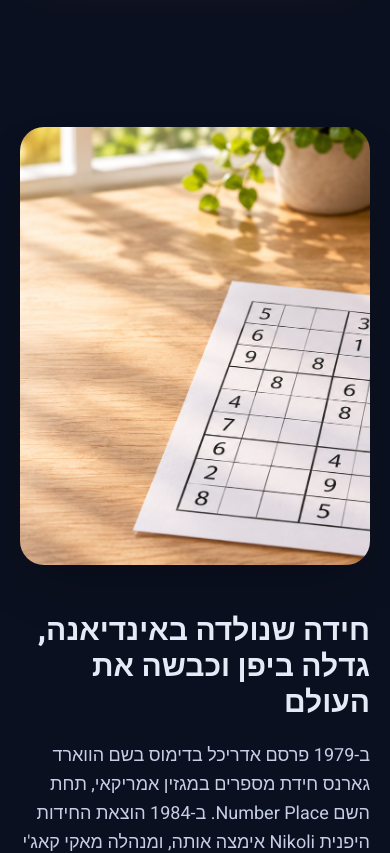
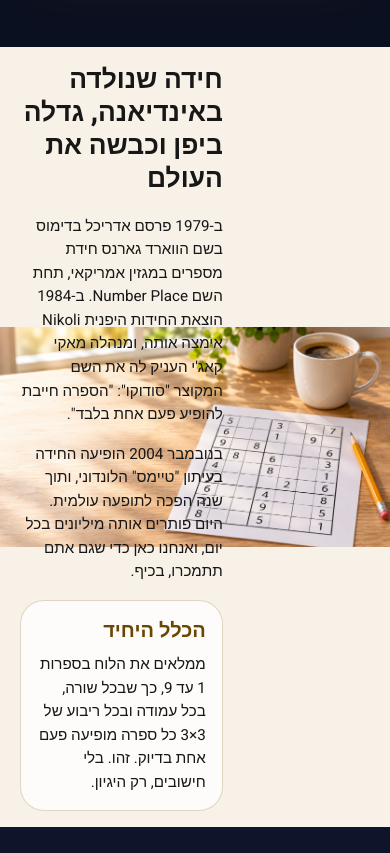
Before and after one commit to Simtob-Eran/lecture-live-site, a React (Vite) app: page / in a window 390 px wide. Shown: the part 1100-1953 px from the top of the page. Built offline with nearby package versions, Linux system fonts and the light colour scheme.

Commit message:
Make Sudoku story full-width over uncropped photo

```diff
--- a/src/index.css
+++ b/src/index.css
@@ -35,6 +35,100 @@ html {
   animation: cell-pop 0.45s ease-out forwards;
 }
 
+/* Full-width Sudoku photo with its story overlaid on the open left side. */
+#about {
+  position: relative;
+  width: 100%;
+  max-width: none;
+  overflow: hidden;
+  padding: 0;
+  background: #f7f1e7;
+  color: #171717;
+}
+
+#about > div {
+  position: relative;
+  display: block;
+  width: 100%;
+  max-width: none;
+  min-height: clamp(680px, 56.25vw, 900px);
+  padding: 3rem 5vw;
+}
+
+#about > div > :first-child {
+  position: absolute;
+  z-index: 1;
+  inset-block: 0;
+  left: 4vw;
+  display: flex;
+  width: min(44vw, 650px);
+  flex-direction: column;
+  justify-content: center;
+  text-align: right;
+  color: #171717;
+}
+
+#about h2,
+#about p {
+  color: #171717;
+}
+
+#about h3 {
+  color: #6a4700;
+}
+
+#about > div > :first-child > div:last-child {
+  border-color: rgb(120 82 0 / 22%);
+  background: rgb(255 255 255 / 78%);
+}
+
+#about > div > :last-child {
+  position: absolute;
+  z-index: 0;
+  inset: 0;
+  width: 100%;
+  height: 100%;
+}
+
+#about img {
+  display: block;
+  width: 100%;
+  height: 100%;
+  aspect-ratio: auto;
+  border-radius: 0;
+  object-fit: contain;
+  object-position: center;
+  box-shadow: none;
+}
+
+@media (max-width: 767px) {
+  #about > div {
+    min-height: 780px;
+    padding: 2rem 1.25rem;
+  }
+
+  #about > div > :first-child {
+    left: 1.25rem;
+    width: 52%;
+    padding-block: 1rem;
+  }
+
+  #about h2 {
+    font-size: 1.65rem;
+    line-height: 1.25;
+  }
+
+  #about p {
+    font-size: 0.95rem;
+    line-height: 1.55;
+  }
+
+  #about > div > :first-child > div:last-child {
+    margin-top: 1rem;
+    padding: 1rem;
+  }
+}
+
 @media (prefers-reduced-motion: reduce) {
   .cell-pop { animation: none; opacity: 1; }
 }
```
